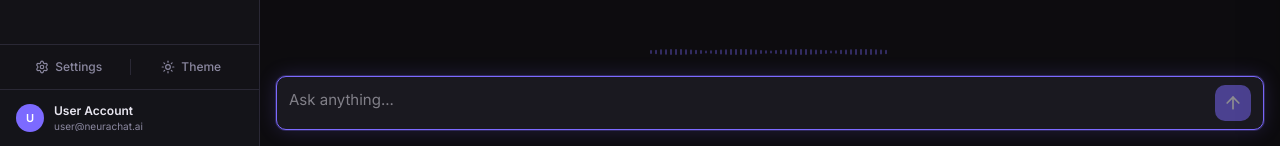
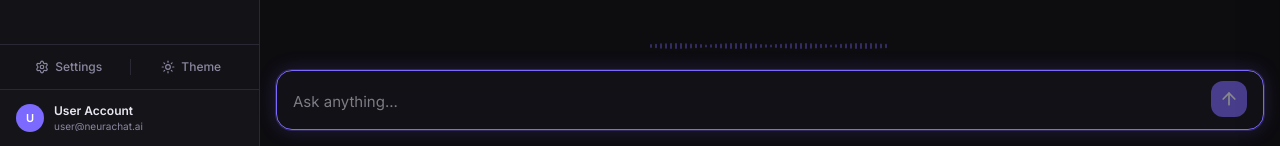
Before and after one commit to niks-nikhil-anand/Nexus-AI-Open-Source-AI-Chat-Platform, a Next.js app: page / in a window 1280 px wide. Shown: the part 654-800 px from the top of the page. Built offline with nearby package versions, Linux system fonts and the light colour scheme.

Commit message:
feat: add NVIDIA API integration and Markdown rendering for chat responses

```diff
--- a/components/chat/ChatInput.tsx
+++ b/components/chat/ChatInput.tsx
@@ -65,13 +65,14 @@ export function ChatInput() {
 
   return (
     <div
-      className="relative flex items-end gap-2 px-3 py-2"
+      className="relative flex items-end gap-2 px-4 py-2.5 backdrop-blur-md border border-solid"
       style={{
-        backgroundColor: 'var(--nc-surface-2)',
-        border: '1px solid',
-        borderColor: isFocused ? 'var(--nc-accent)' : 'var(--nc-border)',
-        borderRadius: '10px',
-        boxShadow: isFocused ? 'var(--nc-accent-glow)' : 'none',
+        backgroundColor: state.theme === 'dark' ? 'rgba(20, 19, 26, 0.8)' : 'rgba(255, 255, 255, 0.8)',
+        borderColor: isFocused
+          ? 'var(--nc-accent)'
+          : state.theme === 'dark' ? 'rgba(255, 255, 255, 0.1)' : 'rgba(0, 0, 0, 0.08)',
+        borderRadius: '16px', // rounded-2xl
+        boxShadow: isFocused ? 'var(--nc-accent-glow)' : '0 4px 20px -2px rgba(0, 0, 0, 0.25)',
         transition: 'border-color 200ms ease, box-shadow 200ms ease',
       }}
     >
@@ -92,10 +93,10 @@ export function ChatInput() {
           fontSize: '15px',
           lineHeight: '1.5',
           color: 'var(--nc-text-primary)',
-          minHeight: `${MIN_HEIGHT - 16}px`,
+          minHeight: `${MIN_HEIGHT - 20}px`,
           maxHeight: `${MAX_HEIGHT}px`,
           overflowY: 'hidden',
-          padding: '4px 0',
+          padding: '6px 0',
         }}
       />
 
@@ -105,11 +106,11 @@ export function ChatInput() {
         disabled={!canSend}
         whileTap={canSend ? { scale: 0.9 } : undefined}
         aria-label="Send message"
-        className="flex shrink-0 items-center justify-center"
+        className="flex shrink-0 items-center justify-center mb-0.5"
         style={{
           width: '36px',
           height: '36px',
-          borderRadius: '10px',
+          borderRadius: '12px',
           backgroundColor: 'var(--nc-accent)',
           opacity: canSend ? 1 : 0.5,
           cursor: canSend ? 'pointer' : 'not-allowed',
--- a/components/chat/MessageList.tsx
+++ b/components/chat/MessageList.tsx
@@ -25,9 +25,9 @@ export function MessageList({ messages, isGenerating }: MessageListProps) {
       style={{ backgroundColor: 'var(--nc-void)' }}
     >
       <div
-        className="mx-auto flex flex-col px-4 py-6"
+        className="mx-auto flex flex-col px-4 pt-6 pb-32"
         style={{
-          maxWidth: 720,
+          maxWidth: 768,
           gap: 'var(--space-6)',
         }}
       >
```
